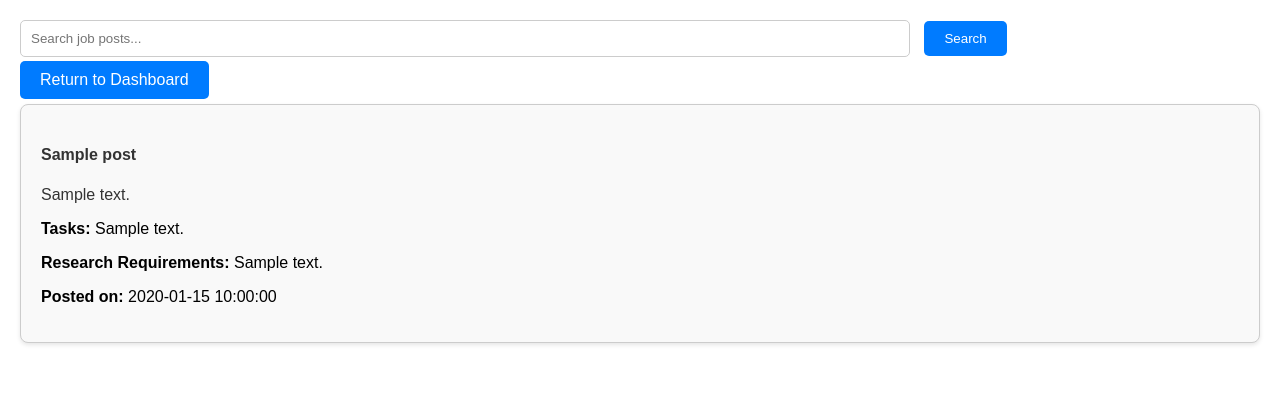
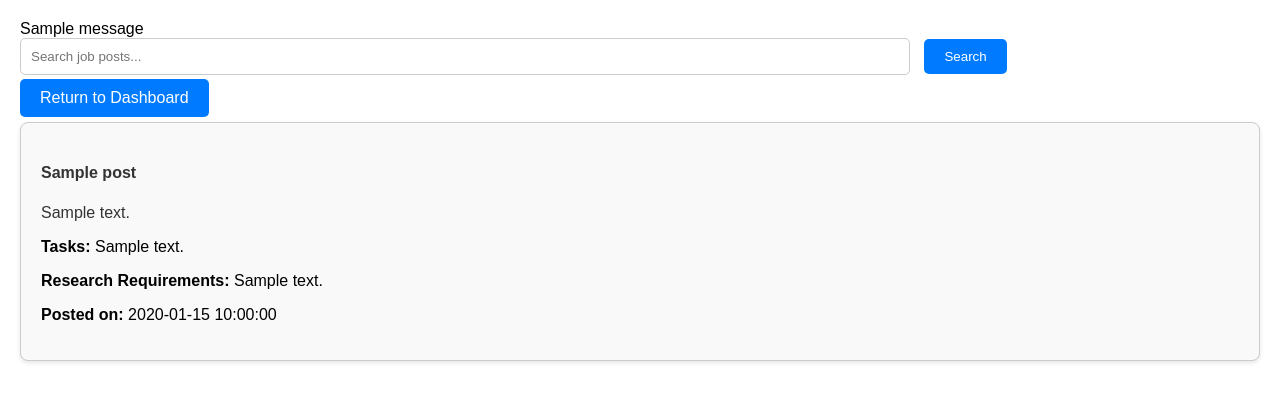
Before and after one commit to m-palaciosq/CampusCollabConnect, a Flask app: page /search in a window 1280 px wide. Shown: the top 402 px of the page. Run offline with Flask 3, Linux system fonts and the light colour scheme; tables that the repository leaves empty or names only in its code hold one stand-in row (values such as "Sample post"); one stand-in notice (Sample message) is shown.

Commit message:
implemnted success message

```diff
--- a/backend.py
+++ b/backend.py
@@ -390,7 +390,7 @@ def submit_resume():
     save_resume_to_database(user_id, post_id, file.read(), file_type_enum)
 
     # Flash a success message
-    flash('Resume uploaded successfully')
+    flash('Resume uploaded successfully', 'success')
 
     # Redirect to the dashboard
     return redirect(url_for('dashboard'))
--- a/templates/CCCSearch.html
+++ b/templates/CCCSearch.html
@@ -124,6 +124,16 @@
 </head>
 
 <body>
+    <!-- Flash Messages Display -->
+    {% with messages = get_flashed_messages(with_categories=true) %}
+      {% if messages %}
+        <div id="flash-messages">
+          {% for category, message in messages %}
+            <div class="alert alert-{{ category }}">{{ message }}</div>
+          {% endfor %}
+        </div>
+      {% endif %}
+    {% endwith %}
 
        <!-- Combined Search and Filter Form -->
 
@@ -150,8 +160,6 @@
     </div>
     {% endfor %}
 </div>
-
-
 
     <!-- Job Post Details Modal -->
     <div id="jobPostDetailsModal" class="modal">
```
